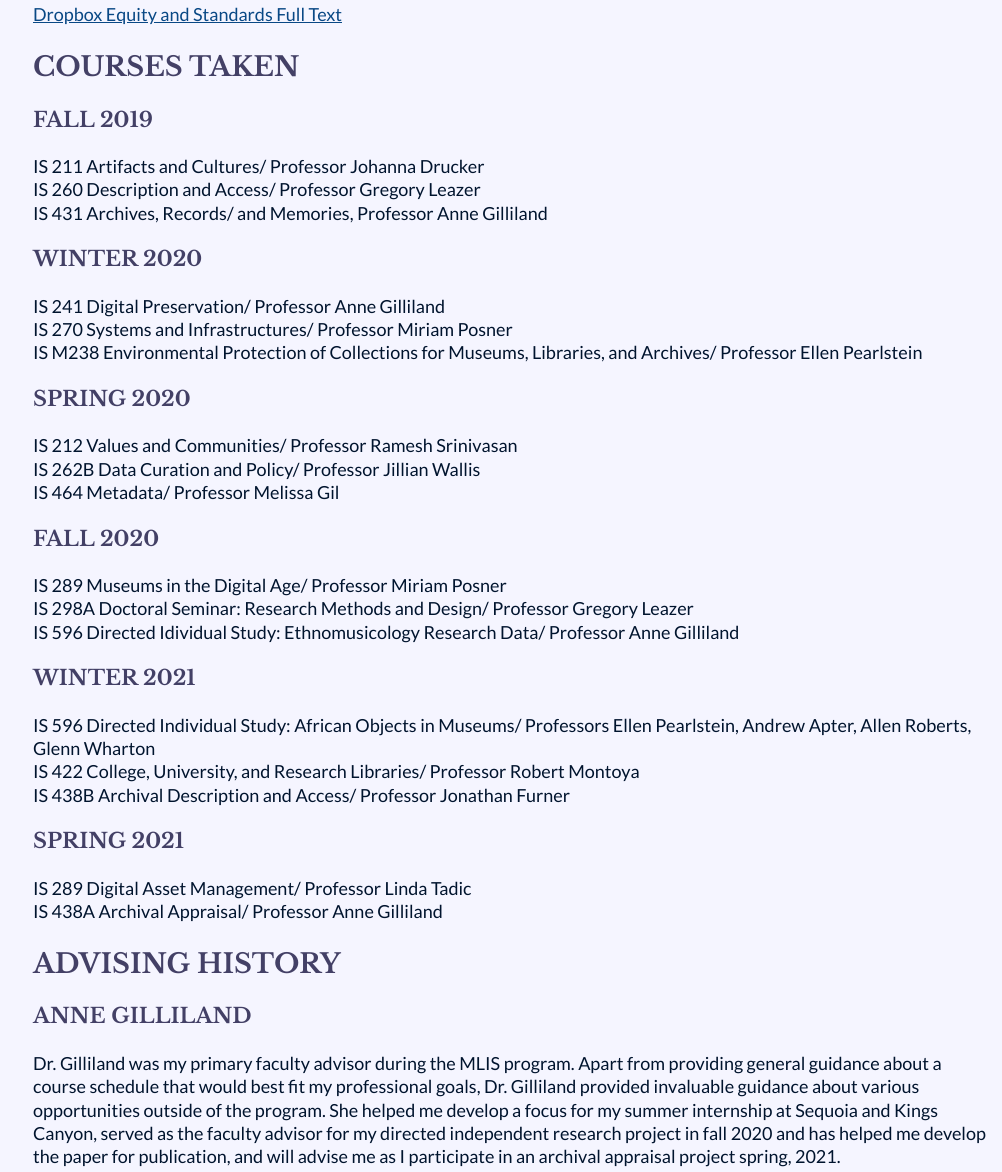
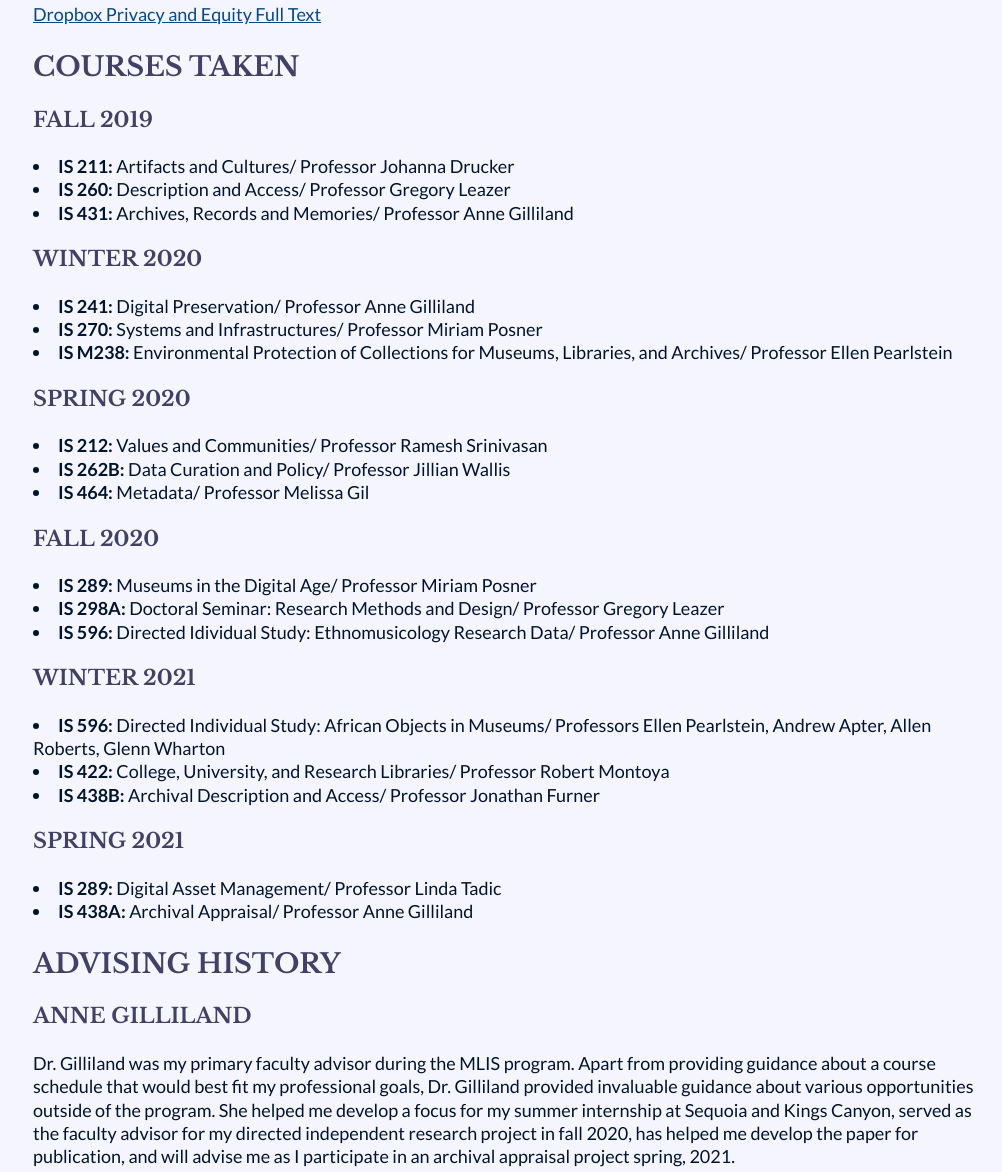
Before and after one commit to Baillizard/baileyeberry, a plain HTML site: page index.html in a window 1280 px wide. Shown: the part 4346-5518 px from the top of the page, without its empty margins (225-1227 px from the left). Drawn offline with nearby package versions, Linux system fonts and the light colour scheme.

Commit message:
Advising

```diff
--- a/index.html
+++ b/index.html
@@ -166,46 +166,55 @@
 	<p> <a href="Berry_Dropbox_Infrastructure.pdf" > Dropbox Infrastructure Full Text </a> </p>
 	<p> <a href="Berry_Dropbox_Architecture.pdf" > Dropbox Architecture Full Text </a> </p>
 	<p> <a href="Berry_Dropbox_Standards.pdf" > Dropbox Standards Full Text </a> </p>
-	<p> <a href="Berry_Dropbox_Privacy_and_Equity" > Dropbox Equity and Standards Full Text </a> <p>
+	<p> <a href="Berry_Dropbox_Privacy_and_Equity" > Dropbox Privacy and Equity Full Text </a> <p>
 
 	<div id="coursesTaken"></div>
 	<h2>COURSES TAKEN</h2>
 	<h3>FALL 2019</h3>
-	<p>IS 211 Artifacts and Cultures/ Professor Johanna Drucker <br>
-		IS 260 Description and Access/ Professor Gregory Leazer <br>
-		IS 431 Archives, Records/ and Memories, Professor Anne Gilliland </p>
+	<li><strong>IS 211:</strong> Artifacts and Cultures/ Professor Johanna Drucker </li>
+	<li><strong>IS 260:</strong> Description and Access/ Professor Gregory Leazer </li>
+	<li><strong>IS 431:</strong> Archives, Records and Memories/ Professor Anne Gilliland </li>
 
 	<h3>WINTER 2020</h3>
-	<p>IS 241 Digital Preservation/ Professor Anne Gilliland <br>
-		IS 270 Systems and Infrastructures/ Professor Miriam Posner <br>
-		IS M238 Environmental Protection of Collections for Museums, Libraries, and Archives/ Professor Ellen Pearlstein </p>
+	<li><strong>IS 241:</strong> Digital Preservation/ Professor Anne Gilliland </li>
+	<li><strong>IS 270:</strong> Systems and Infrastructures/ Professor Miriam Posner </li>
+	<li><strong>IS M238:</strong> Environmental Protection of Collections for Museums, Libraries, and Archives/ Professor Ellen Pearlstein </li>
 
 	<h3>SPRING 2020</h3>
-	<p>IS 212 Values and Communities/ Professor Ramesh Srinivasan <br>
-		IS 262B Data Curation and Policy/ Professor Jillian Wallis <br>
-		IS 464 Metadata/ Professor Melissa Gil </p>
+	<li><strong>IS 212:</strong> Values and Communities/ Professor Ramesh Srinivasan </li>
+	<li><strong>IS 262B:</strong> Data Curation and Policy/ Professor Jillian Wallis </li>
+	<li><strong>IS 464:</strong> Metadata/ Professor Melissa Gil </li>
 
 	<h3>FALL 2020</h3>
-	<p>IS 289 Museums in the Digital Age/ Professor Miriam Posner <br>
-		IS 298A Doctoral Seminar: Research Methods and Design/ Professor Gregory Leazer <br>
-		IS 596 Directed Idividual Study: Ethnomusicology Research Data/ Professor Anne Gilliland </p>
+	<li><strong>IS 289:</strong> Museums in the Digital Age/ Professor Miriam Posner </li>
+	<li><strong>IS 298A:</strong> Doctoral Seminar: Research Methods and Design/ Professor Gregory Leazer </li>
+	<li><strong>IS 596:</strong> Directed Idividual Study: Ethnomusicology Research Data/ Professor Anne Gilliland </li>
 
 	<h3>WINTER 2021</h3>
-	<p>IS 596 Directed Individual Study: African Objects in Museums/ Professors Ellen Pearlstein, Andrew Apter, Allen Roberts, Glenn Wharton <br>
-		IS 422 College, University, and Research Libraries/ Professor Robert Montoya <br>
-		IS 438B Archival Description and Access/ Professor Jonathan Furner </p>
+	<li><strong>IS 596:</strong> Directed Individual Study: African Objects in Museums/ Professors Ellen Pearlstein, Andrew Apter, Allen Roberts, Glenn Wharton </li>
+	<li><strong>IS 422:</strong> College, University, and Research Libraries/ Professor Robert Montoya </li>
+	<li><strong>IS 438B:</strong> Archival Description and Access/ Professor Jonathan Furner </li>
 
 	<h3>SPRING 2021</h3>
-	<p> IS 289 Digital Asset Management/ Professor Linda Tadic <br>
-		IS 438A Archival Appraisal/ Professor Anne Gilliland <br>
+	<li><strong>IS 289:</strong> Digital Asset Management/ Professor Linda Tadic </li>
+	<li><strong>IS 438A:</strong> Archival Appraisal/ Professor Anne Gilliland </li>
 
 	<div id="advisingHistory"></div>
 	<h2>ADVISING HISTORY</h2>
 	<h3>ANNE GILLILAND</h3>
 
-	<p>Dr. Gilliland was my primary faculty advisor during the MLIS program. Apart from providing general guidance about a course schedule that would best fit my professional goals, Dr. Gilliland provided invaluable guidance about various opportunities outside of the program. She helped me develop a focus for my summer internship at Sequoia and Kings Canyon, served as the faculty advisor for my directed independent research project in fall 2020 and has helped me develop the paper for publication, and will advise me as I participate in an archival appraisal project spring, 2021.</p>
+	<p>Dr. Gilliland was my primary faculty advisor during the MLIS program. Apart from providing guidance about a course schedule that would best fit my professional goals, Dr. Gilliland provided invaluable guidance about various opportunities outside of the program. She helped me develop a focus for my summer internship at Sequoia and Kings Canyon, served as the faculty advisor for my directed independent research project in fall 2020, has helped me develop the paper for publication, and will advise me as I participate in an archival appraisal project spring, 2021.</p>
 	<p>Below is a schedule of advising sessions, in person and via email, with Anne Gilliland.</p>
-	<li><strong>FALL 2018:</strong>Information about the UCLA MLIS program and guidance on writing a Statement of Purpose</li>
+	<li><strong>FALL 2018:</strong> Information about the UCLA MLIS program and guidance on writing a Statement of Purpose</li>
+	<li><strong>FALL 2019:</strong> November in-person meeting about winter quarter class schedule and email correspondence about the SEKI summer internship application</li>
+	<li><strong>WINTER 2020:</strong> Email correspondence about funding options for the MLIS program and balancing work and a course schedule</li>
+	<li><strong>SPRING 2020:</strong> March in-person meeting about focusing my summer internship, spring courses, and continuing humanities data management research</li>
+	<li><strong>SUMMER 2020:</strong> Email correspondence about fall courses and organizing a directed independent study about ethnomusicology research data management</li>
+	<li><strong>FALL 2020:</strong> Email correspondence as faculty advisor for ethnomusicology research data management directed individual study, assistance with IRB process</li>
+	<li><strong>WINTER 2021:</strong> March video meeting about spring courses, internship opportunities, and an independent archival appraisal opportunity</li>
+
+	<h3>PROFESSIONAL MENTORSHIP</h3>
+	<p>I have had several meetings with professionals from the GLAM field who have offered guidance about new directions in the field, MLIS career paths, and professional development opportunities</p>
 
 </div>
 
```
